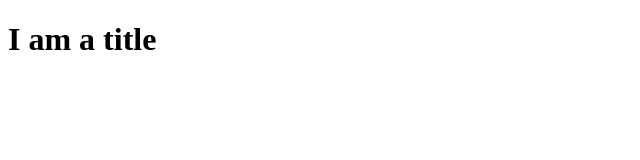
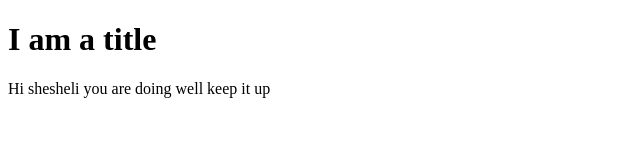
Before and after one commit to tikavalery/feature-branch-workflow, a plain HTML site: page index.html in a window 1280 px wide. Shown: the whole page, without its empty margins (0-640 px from the left). Drawn offline with Linux system fonts and the light colour scheme.

Commit message:
fixed learning github collarboration issues

```diff
--- a/index.html
+++ b/index.html
@@ -7,5 +7,6 @@
 </head>
 <body>
     <h1>I am a title</h1>
+    <p>Hi shesheli you are doing well keep it up</p>
 </body>
 </html>
```
